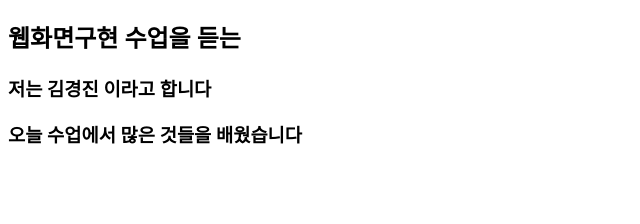
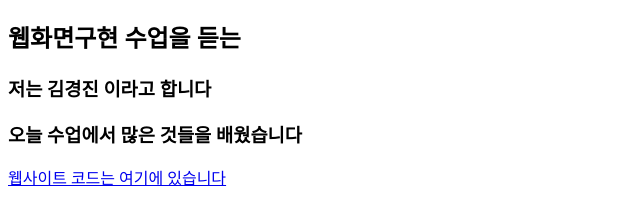
Before and after one commit to pokesp123/24Web-03.13, a plain HTML site: page index.html in a window 1280 px wide. Shown: the part 70-294 px from the top of the page, without its empty margins (0-640 px from the left). Drawn offline with Linux system fonts and the light colour scheme.

Commit message:
링크 추가

```diff
--- a/index.html
+++ b/index.html
@@ -10,5 +10,6 @@
     <h2>웹화면구현 수업을 듣는</h2>
     <h3>저는 김경진 이라고 합니다</h3>
     <h3>오늘 수업에서 많은 것들을 배웠습니다</h3>
+    <a href="https://github.com/pokesp123/24Web-03.13.git">웹사이트 코드는 여기에 있습니다</a>
 </body>
 </html>
```
